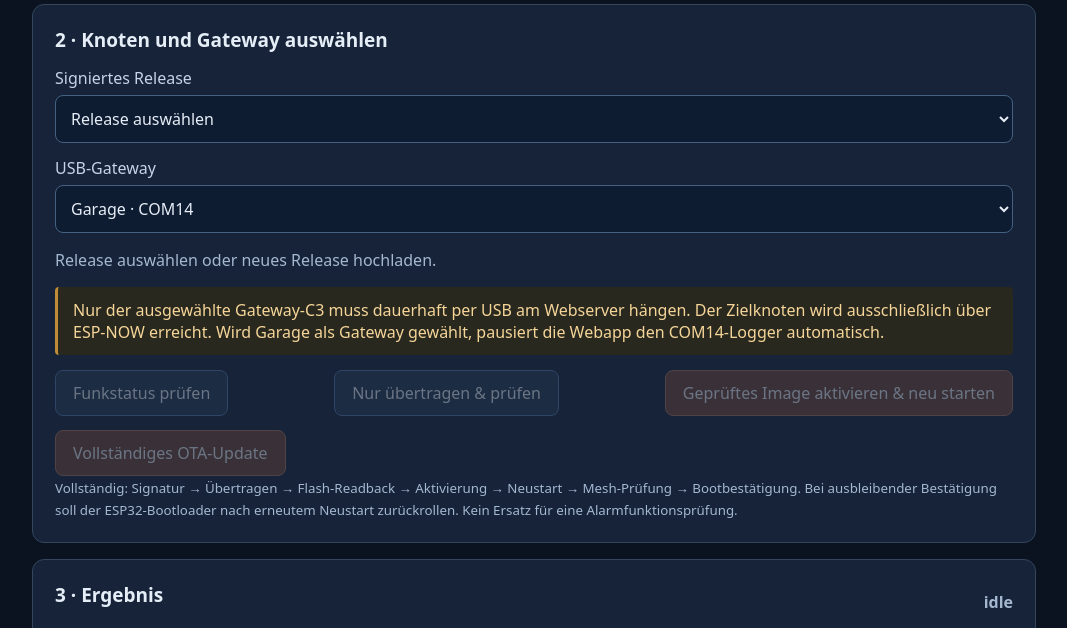
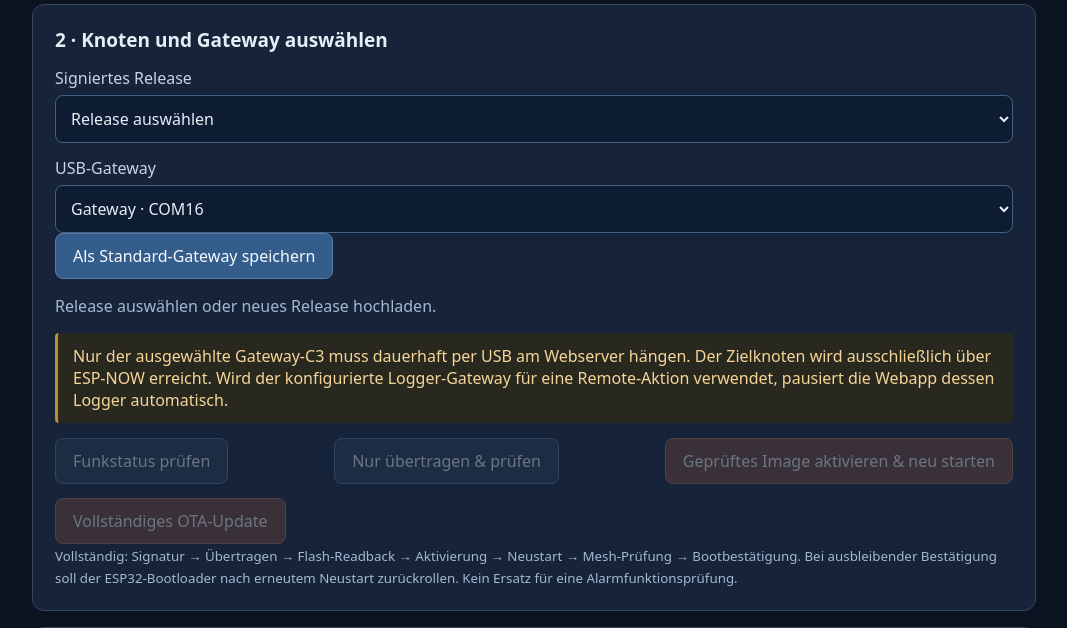
Before and after one commit to lexxi/smoke-listener-mesh, a Flask app: page /ota in a window 1280 px wide. Shown: the part 457-1085 px from the top of the page, without its empty margins (106-1173 px from the left). Run offline with Flask 3, Linux system fonts and the light colour scheme; data that the repository does not hold is empty.

Commit message:
ui: save preferred management gateway from firmware page

```diff
--- a/web/templates/ota.html
+++ b/web/templates/ota.html
@@ -41,8 +41,9 @@ progress{width:86%;height:18px}
 <h2>2 · Knoten und Gateway auswählen</h2>
 <label>Signiertes Release<select id="release"><option value="">Releases laden …</option></select></label>
 <div style="margin-top:14px"><label>USB-Gateway<select id="gateway"><option value="">Gateway laden …</option></select></label></div>
+<div><button id="save-default-gateway" type="button">Als Standard-Gateway speichern</button> <small id="gateway-saved" class="muted"></small></div>
 <p id="release-info" class="muted" style="white-space:pre-line">Noch kein Release ausgewählt.</p>
-<div class="notice">Nur der ausgewählte Gateway-C3 muss dauerhaft per USB am Webserver hängen. Der Zielknoten wird ausschließlich über ESP-NOW erreicht. Wird Garage als Gateway gewählt, pausiert die Webapp den COM14-Logger automatisch.</div>
+<div class="notice">Nur der ausgewählte Gateway-C3 muss dauerhaft per USB am Webserver hängen. Der Zielknoten wird ausschließlich über ESP-NOW erreicht. Wird der konfigurierte Logger-Gateway für eine Remote-Aktion verwendet, pausiert die Webapp dessen Logger automatisch.</div>
 <div class="row">
 <button id="check" class="secondary" disabled>Funkstatus prüfen</button>
 <button id="stage" class="secondary" disabled>Nur übertragen & prüfen</button>
@@ -98,7 +99,7 @@ async function load(){
    $('gateway').append(o);
   }
   if(config.gateways.some(g=>g.port===gwPrevious))$('gateway').value=gwPrevious;
-  else if(config.gateways.some(g=>g.port==='COM14'))$('gateway').value='COM14';
+  else if(config.gateways.some(g=>g.port===config.default_gateway))$('gateway').value=config.default_gateway;
   renderSelection();
  }catch(e){$('release-info').textContent='Fehler beim Laden der Releases: '+e.message}
 }
@@ -123,6 +124,18 @@ function renderSelection(){
  for(const id of ['stage','activate-staged','deploy'])$(id).disabled=!x||!gateway||forbidden||blocked||running;
 }
 $('release').addEventListener('change',renderSelection);
+$('save-default-gateway').addEventListener('click',async()=>{
+ const gateway=$('gateway').value;
+ if(!gateway||!remoteCsrf)return;
+ try{
+  const response=await fetch('/api/remote/default-gateway',{method:'POST',
+   headers:{'X-Remote-CSRF':remoteCsrf,'Content-Type':'application/json'},
+   body:JSON.stringify({gateway})});
+  const result=await response.json();
+  if(!response.ok)throw Error(result.error||'HTTP '+response.status);
+  $('gateway-saved').textContent='Standard gespeichert: '+result.default_gateway;
+ }catch(e){$('gateway-saved').textContent='Fehler: '+e.message}
+});
 $('gateway').addEventListener('change',renderSelection);
 $('bundle-upload').addEventListener('submit',async e=>{
  e.preventDefault();
```
